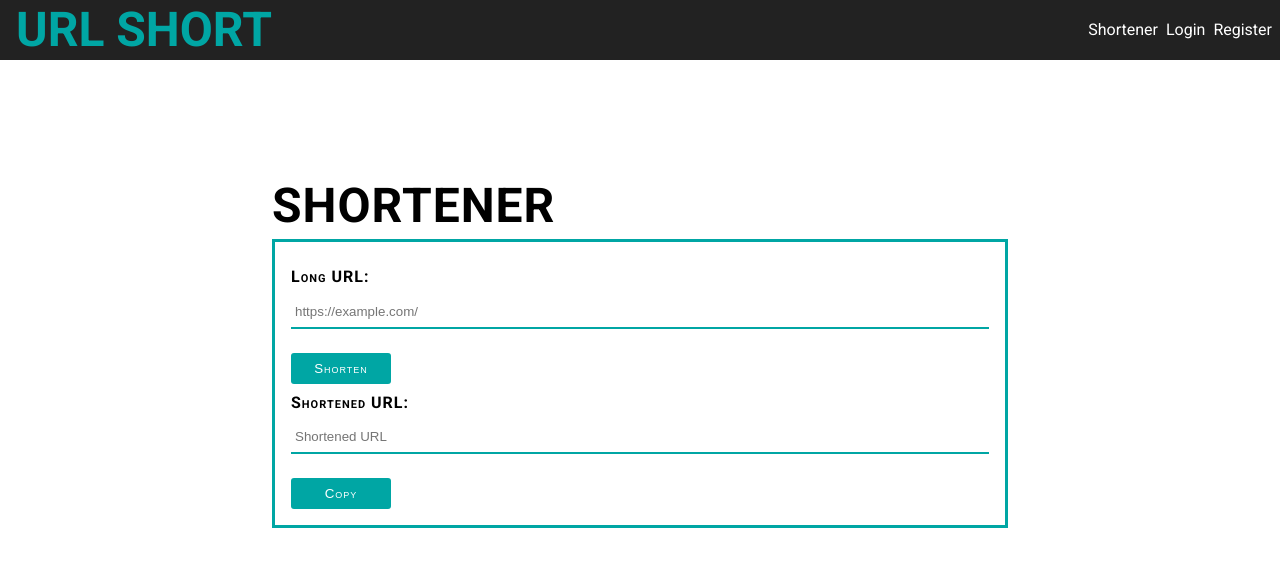
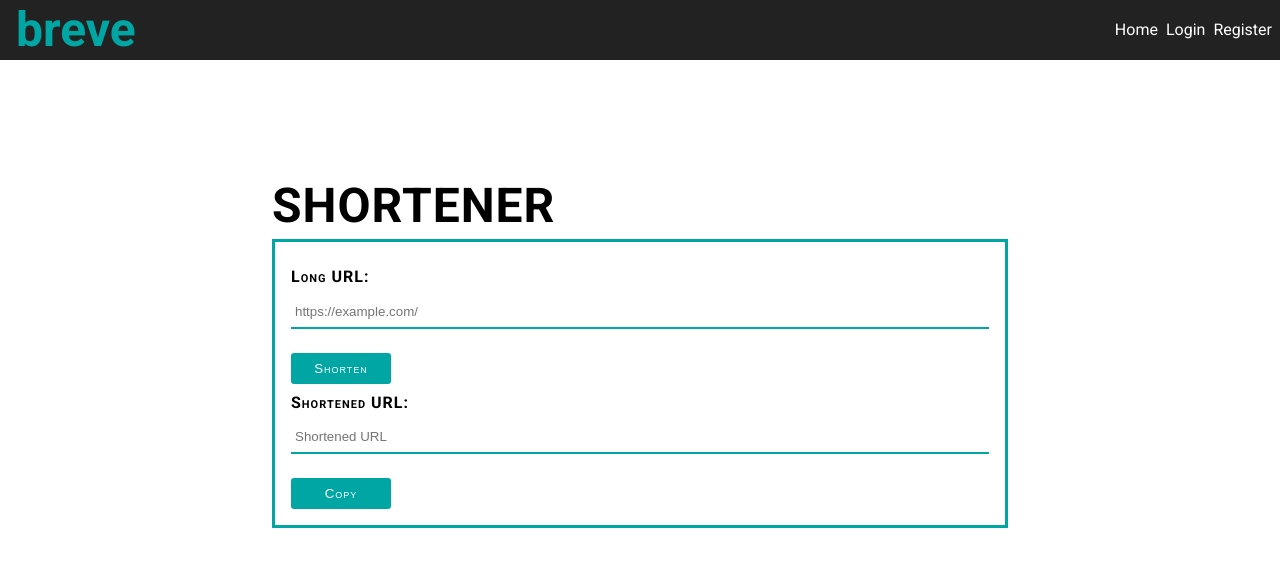
Before and after one commit to AerialWombat/url-shortener, a React (Create React App) app: page / in a window 1280 px wide. Shown: the top 566 px of the page. Built offline with nearby package versions, Linux system fonts and the light colour scheme.

Commit message:
Restructured header

```diff
--- a/src/components/Header/Header.js
+++ b/src/components/Header/Header.js
@@ -1,25 +1,35 @@
-import React from "react";
+import React, { Component } from "react";
 import { Link } from "react-router-dom";
 
 import styles from "./header.module.scss";
 
-// Will need to use state to determine shown options based on log-in status
-// ^ Nevermind, boolean prop should be fine
-const Header = ({ signedIn, username, unloadUser }) => (
+class Header extends Component {
+  constructor(props) {
+    super(props);
+    this.state = {
+      expandMenu: false
+    };
+  }
+
+  render() {
+    return (
       <header className={styles.container}>
-    <h1 className={styles.brand}>URL SHORT</h1>
-    <span>
-      {signedIn ? (
+        <h1 className={styles.brand}>breve</h1>
+        {this.props.signedIn ? <p>{this.props.username}</p> : ``}
+        <nav>
+          {this.props.signedIn ? (
             <React.Fragment>
-          <p>Welcome, {username}</p>
-          <button className={styles.navlink} onClick={unloadUser}>
+              <button
+                className={styles.navlink}
+                onClick={this.props.unloadUser}
+              >
                 Sign Out
               </button>
             </React.Fragment>
           ) : (
-        <React.Fragment>
+            <div>
               <Link className={styles.navlink} to="/">
-            Shortener
+                Home
               </Link>
               <Link className={styles.navlink} to="/login">
                 Login
@@ -27,10 +37,12 @@ const Header = ({ signedIn, username, unloadUser }) => (
               <Link className={styles.navlink} to="/register">
                 Register
               </Link>
-        </React.Fragment>
+            </div>
           )}
-    </span>
+        </nav>
       </header>
     );
+  }
+}
 
 export default Header;
```
Lines whose indentation alone changed are shown as unchanged.
